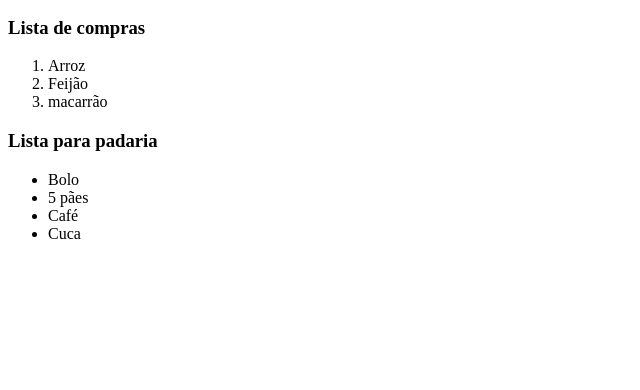
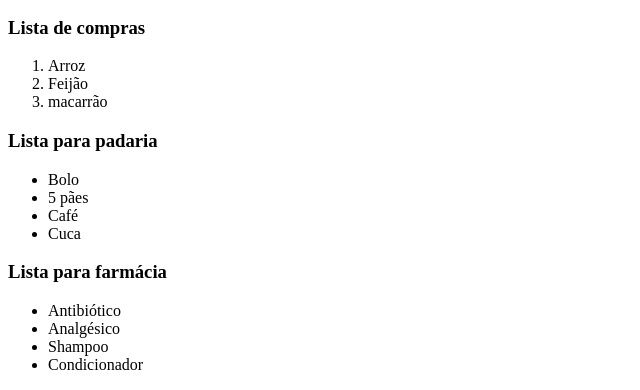
Before and after one commit to leonardo-kormann-da-silva/Desenvolvimento-Web, a plain HTML site: page index.html in a window 1280 px wide. Shown: the part 903-1293 px from the top of the page, without its empty margins (0-640 px from the left). Before the commit the page ends 1162 px from the top, so only its background shows below. Drawn offline with Linux system fonts and the light colour scheme.

Commit message:
Update index.html

```diff
--- a/index.html
+++ b/index.html
@@ -54,6 +54,15 @@
                 <li>Cuca</li>
             </ul>
         </div>
+         <div>
+            <h3>Lista para farmácia</h3>
+            <ul>
+                <li>Antibiótico</li>
+                <li>Analgésico</li>
+                <li>Shampoo</li>
+                <li>Condicionador</li>
+            </ul>
+        </div>
     </section>
 
 
```
